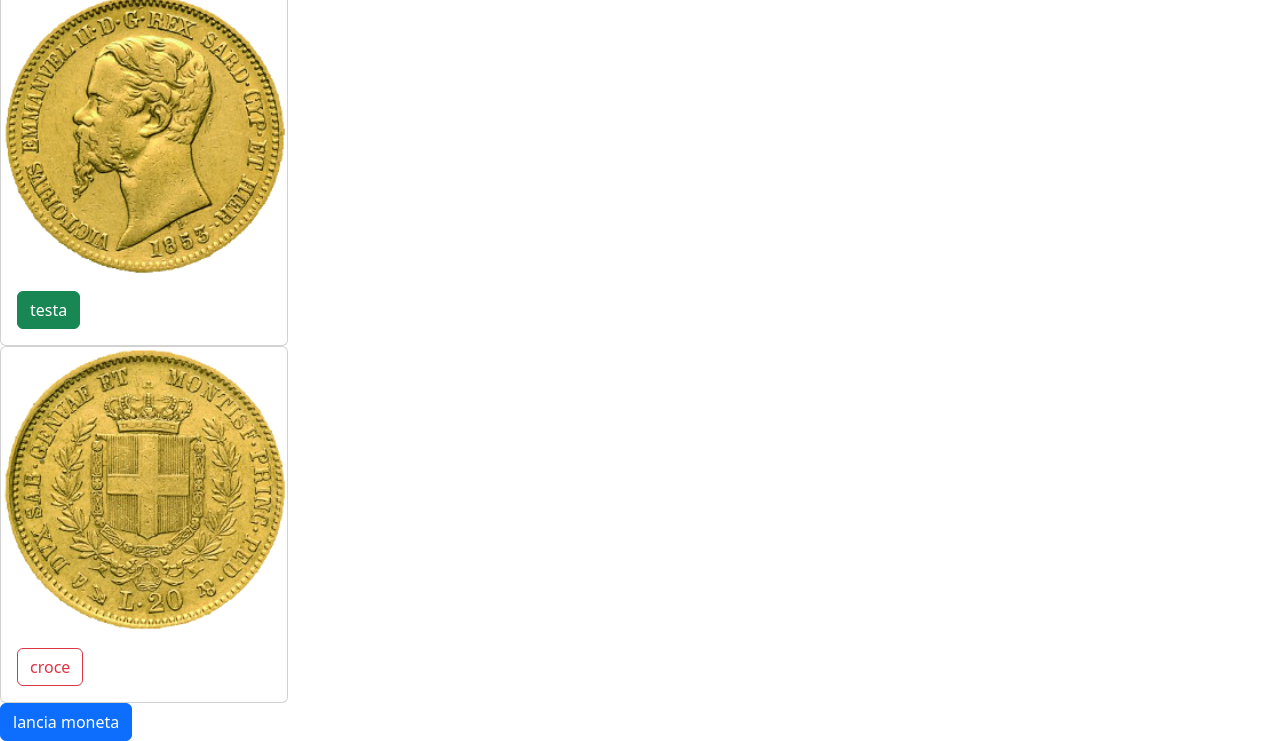
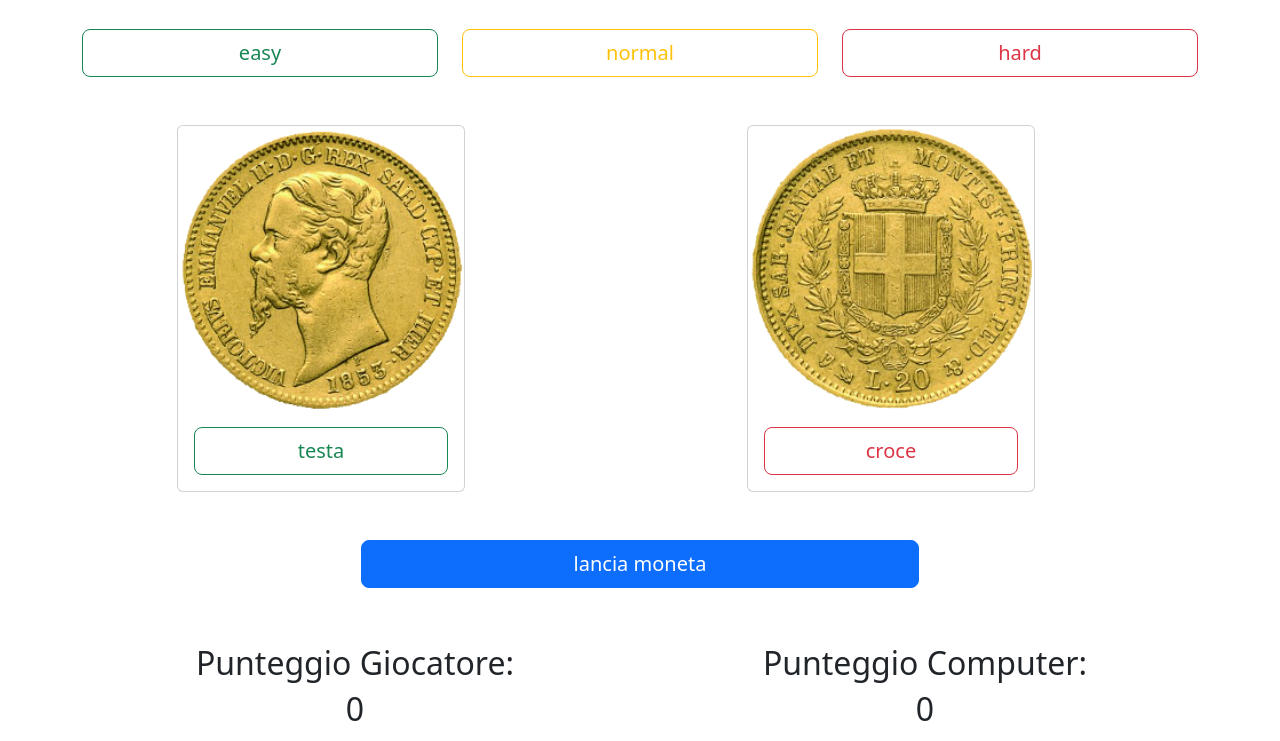
Before and after one commit to vip-pana/TestaCroce, a plain HTML site: page index.html in a window 1280 px wide. Shown: the part 67-808 px from the top of the page. Drawn offline with nearby package versions, Linux system fonts and the light colour scheme.

Commit message:
sistemato interfaccia, potenzialmente migliorabile ma gia' decente, manca solo un sistema di alert per i tasti non premuti

```diff
--- a/index.html
+++ b/index.html
@@ -8,31 +8,77 @@
     <title>TestaCroce</title>
 </head>
 <body>
-    <h1>testa o croce?</h1>
+    <center><h1>testa o croce?</h1>
+    <div class="container text-center">
+        <div class="row justify-content-around mt-5">
+            <div class="col">
+                <div class="d-grid gap-2">
+                    <input type="radio" value="0.25" class="btn-check" name="difficulty" id="easy" autocomplete="off">
+                    <label class="btn btn-outline-success btn-lg" for="easy">easy</label>
+                </div>
+            </div>
+            <div class="col">
+                <div class="d-grid gap-2">
+                    <input type="radio" value="0.50" class="btn-check" name="difficulty" id="normal" autocomplete="off">
+                    <label class="btn btn-outline-warning btn-lg" for="normal">normal</label>
+                </div>
+            </div>
+            <div class="col">
+                <div class="d-grid gap-2">
+                    <input type="radio" value="0.75" class="btn-check" name="difficulty" id="hard" autocomplete="off">
+                    <label class="btn btn-outline-danger btn-lg" for="hard">hard</label>
+                </div>
+            </div>
+        </div>
+        <div class="row justify-content-around mt-5">
+            <div class="col-4">
                 <div class="card" style="width: 18rem;">
                     <img src="media/testa.png" class="card-img-top" alt="...">
                     <div class="card-body">
-            <input type="radio" value="testa" class="btn-check" name="choice" id="success-outlined" autocomplete="off" checked>
-            <label class="btn btn-outline-success" for="success-outlined">testa</label>
+                        <div class="d-grid gap-2">
+                            <input type="radio" value="testa" class="btn-check" name="choice" id="success-outlined" autocomplete="off">
+                            <label class="btn btn-outline-success btn-lg" for="success-outlined">testa</label>
                         </div>
                     </div>
-
-
-
-
-
+                </div>
+            </div>
+            <div class="col-4">
                 <div class="card" style="width: 18rem;">
                     <img src="media/croce.png" class="card-img-top" alt="...">
                     <div class="card-body">
+                        <div class="d-grid gap-2">
                             <input type="radio" class="btn-check" value="croce" name="choice" id="danger-outlined" autocomplete="off">
-          <label class="btn btn-outline-danger" for="danger-outlined">croce</label>
+                            <label class="btn btn-outline-danger btn-lg" for="danger-outlined">croce</label>
                         </div>
-
-
                     </div>
-
-
-    <button type="button" class="btn btn-primary" id="resultHtml" onclick="startGame()">lancia moneta</button>
+                </div>
+            </div>
+        </div>
+        <div class="row justify-content-center mt-5">
+            <div class="col">
+                <div class="d-grid gap-2 col-6 mx-auto">
+                    <button type="button" class="btn btn-primary btn-lg" id="startGame" onclick="startGame()">lancia moneta</button>
+                </div>
+            </div>
+        </div>
+        <div class="row mt-5">
+            <div class="col">
+                <h2 id="resultHtml"></h2>
+            </div>
+        </div>
+    </div>
+    <div class="container text-center">
+        <div class="row justify-content-around">
+            <div class="col">
+                <h2>Punteggio Giocatore: </h2>
+                <h2 id="playerScore">0</h2>
+            </div>
+            <div class="col">
+                <h2>Punteggio Computer: </h2>
+                <h2 id="computerScore">0</h2>
+            </div>
+        </div>
+    </div>
 
 
 
--- a/index.js
+++ b/index.js
@@ -1,11 +1,42 @@
 let difficulty = 0.50;
 let resultHtml = document.getElementById("resultHtml");
+let playerScoreHtml = document.getElementById("playerScore");
+let playerScore = 0;
+let computerScoreHtml = document.getElementById("computerScore");
+let computerScore = 0;
+let playerWin = null;
+let startGameButton = document.getElementById("startGame");
 
+function updateScore(playerWin){
+    if(playerWin == true){
+        playerScore++;
+        playerScoreHtml.innerHTML = playerScore;
+    }else{
+        computerScore++;
+        computerScoreHtml.innerHTML = computerScore;
+    }
+}
+
+function setDifficulty(){
+    console.log(difficulty)
+    difficulty = document.querySelector("input[name = 'difficulty']:checked").value;}
+
+function endScore(){
+    if(playerScore > 4 || computerScore > 4){
+        resultHtml.innerHTML = "Gioco finito";
+        startGameButton.disabled = true;
+    }
+}
 
 function startGame(){
+    /* controllo se il risultato ha superato il limite */
+    endScore();
+    setDifficulty();
+    /* inizia il gioco, seleziono la faccia, in lancio metto un valore percentuale  */
     let choice = document.querySelector("input[name = 'choice']:checked").value;
-    console.log(choice);
+    console.log(choice)
     let lancio = Math.random();
+    console.log(lancio);
     if(lancio <= difficulty){
         lancio = "testa";
     } else {
@@ -13,7 +44,10 @@ function startGame(){
     }
     if (lancio == choice){
         resultHtml.innerHTML = "hai vinto";
+        updateScore(playerWin=true);
     } else {
         resultHtml.innerHTML = "hai perso";
+        updateScore(playerWin=false)
     }
+    endScore();
 }
```
Lines whose indentation alone changed are shown as unchanged.
